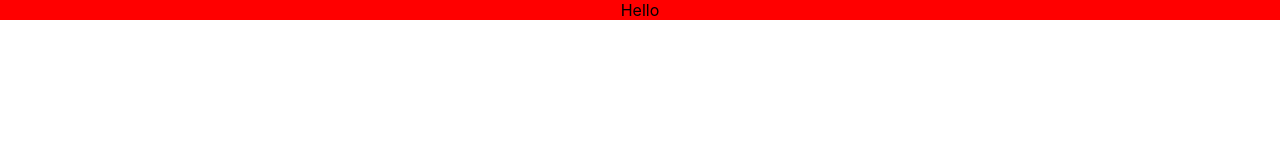
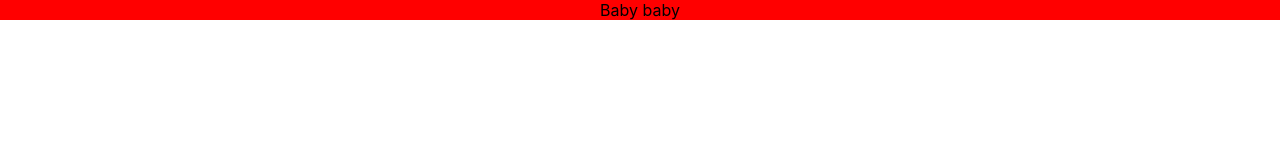
Before and after one commit to jesintharnold/Shoppingify_react, a React (Create React App) app in the folder front_end/: page / in a window 1280 px wide. Shown: the top 160 px of the page. Built offline with nearby package versions, Linux system fonts and the light colour scheme.

Commit message:
Material UI Icons <link/> added

```diff
--- a/front_end/public/index.html
+++ b/front_end/public/index.html
@@ -11,6 +11,7 @@
     />
     <link rel="apple-touch-icon" href="%PUBLIC_URL%/logo192.png" />
     <link rel="manifest" href="%PUBLIC_URL%/manifest.json" />
+    <link href="https://fonts.googleapis.com/icon?family=Material+Icons" rel="stylesheet">
     <title>React App</title>
   </head>
   <body>
--- a/front_end/src/App.js
+++ b/front_end/src/App.js
@@ -3,7 +3,7 @@ import './App.scss';
 function App() {
   return (
     <div className="App">
-       Hello
+       {true?"Baby baby":"02071998"}
     </div>
   );
 }
```
